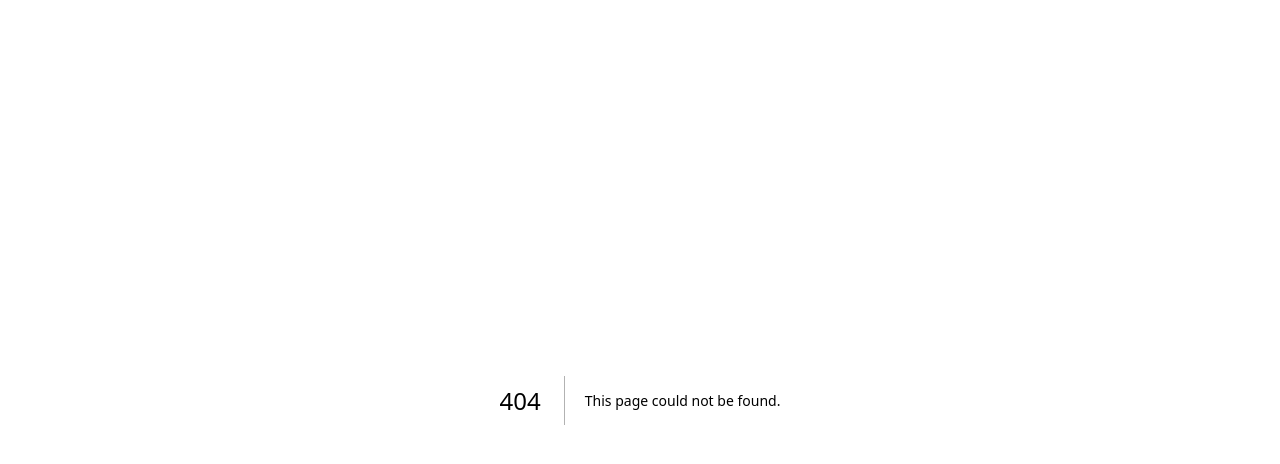
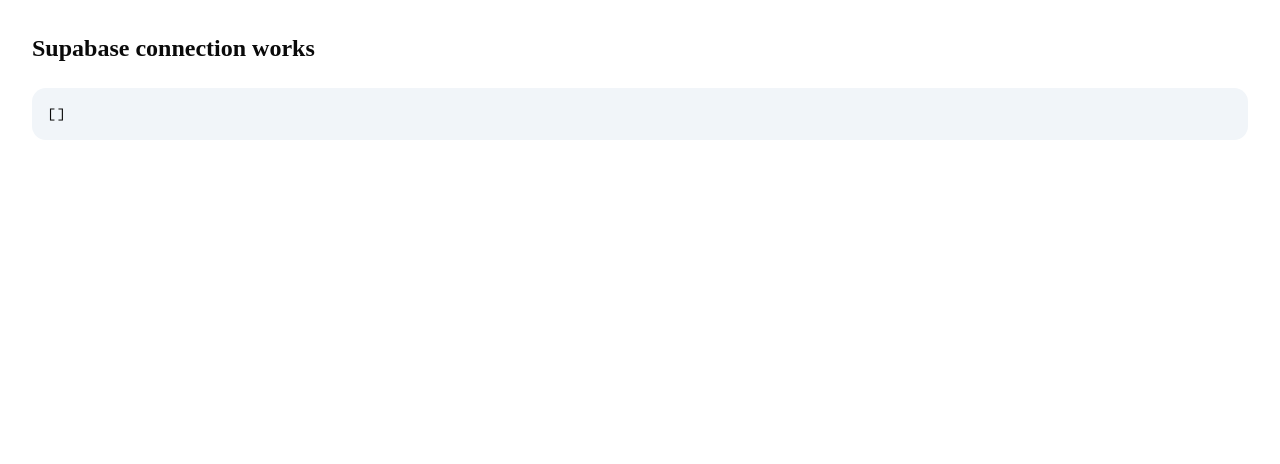
Before and after one commit to jeffreymutethia/world-cup-lens, a Next.js app: page /supabase-check in a window 1280 px wide. Before the commit this address had no page. Shown: the top 464 px of the page. Built offline with nearby package versions, Linux system fonts and the light colour scheme; no server answers; the database is empty.

Commit message:
Connect World Cup Lens to Supabase

```diff
--- a/package.json
+++ b/package.json
@@ -9,6 +9,7 @@
     "lint": "eslint"
   },
   "dependencies": {
+    "@supabase/supabase-js": "^2.108.2",
     "class-variance-authority": "^0.7.1",
     "clsx": "^2.1.1",
     "lucide-react": "^1.17.0",
@@ -16,6 +17,7 @@
     "radix-ui": "^1.5.0",
     "react": "19.2.4",
     "react-dom": "19.2.4",
+    "server-only": "^0.0.1",
     "shadcn": "^4.11.0",
     "tailwind-merge": "^3.6.0",
     "tw-animate-css": "^1.4.0"
--- /dev/null
+++ b/src/app/supabase-check/page.tsx
@@ -0,0 +1,31 @@
+import { createServerSupabaseClient } from "@/lib/supabase/server";
+
+export default async function SupabaseCheckPage() {
+  const supabase = createServerSupabaseClient();
+
+  const { data: teams, error } = await supabase
+    .from("teams")
+    .select("id, name, code, group_name")
+    .order("name");
+
+  if (error) {
+    return (
+      <main className="p-8">
+        <h1 className="text-xl font-bold">Supabase check failed</h1>
+        <pre className="mt-4 whitespace-pre-wrap text-sm text-red-700">
+          {JSON.stringify(error, null, 2)}
+        </pre>
+      </main>
+    );
+  }
+
+  return (
+    <main className="p-8">
+      <h1 className="text-2xl font-bold">Supabase connection works</h1>
+
+      <pre className="mt-6 overflow-auto rounded-xl bg-slate-100 p-4 text-sm">
+        {JSON.stringify(teams, null, 2)}
+      </pre>
+    </main>
+  );
+}
--- /dev/null
+++ b/src/lib/supabase/server.ts
@@ -0,0 +1,29 @@
+import "server-only";
+
+import { createClient } from "@supabase/supabase-js";
+
+export function createServerSupabaseClient() {
+  const url = process.env.NEXT_PUBLIC_SUPABASE_URL;
+  const publishableKey =
+    process.env.NEXT_PUBLIC_SUPABASE_PUBLISHABLE_KEY;
+
+  if (!url) {
+    throw new Error(
+      "Missing NEXT_PUBLIC_SUPABASE_URL environment variable.",
+    );
+  }
+
+  if (!publishableKey) {
+    throw new Error(
+      "Missing NEXT_PUBLIC_SUPABASE_PUBLISHABLE_KEY environment variable.",
+    );
+  }
+
+  return createClient(url, publishableKey, {
+    auth: {
+      persistSession: false,
+      autoRefreshToken: false,
+      detectSessionInUrl: false,
+    },
+  });
+}
```
Also changed, not shown: 1 other file (tests, documents, lock files or other folders).
